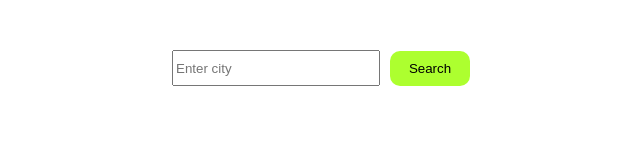
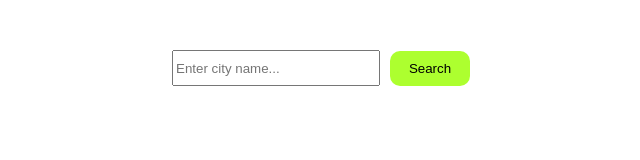
Before and after one commit to NidhiChauhan92/weatherApp, a React (Create React App) app: page / in a window 1280 px wide. Shown: the top 160 px of the page, without its empty margins (319-959 px from the left). Built offline with nearby package versions, Linux system fonts and the light colour scheme.

Commit message:
update file

```diff
--- a/src/components/Weather.jsx
+++ b/src/components/Weather.jsx
@@ -1,40 +1,70 @@
 import React, { useState } from "react";
+import axios from "axios";
 
-function WeatherApp() {
+const WeatherApp = () => {
   const [city, setCity] = useState("");
   const [weather, setWeather] = useState(null);
-    const [loading, setLoading] = useState(false);
+  const [error, setError] = useState("");
+  const [loading, setLoading] = useState(false); // Loading state
 
   const fetchWeather = async () => {
-        if (!city.trim()) return;
-        setLoading(true); // Show loading message
+    if (!city) {
+      setError("Please enter a city name");
+      return;
+    }
+
+    setError("");
+    setLoading(true); // Show loading text
+
+    const API_KEY = "YOUR_API_KEY"; // Replace with your OpenWeather API Key
+    const API_URL = `https://api.weatherapi.com/v1/current.json?key=${API_KEY}&q=${city}`;
+
     try {
-            const response = await fetch(`https://api.weatherapi.com/v1/current.json?key=57609c2e5147422caf7183741252603&q=${city}`);
-            if (!response.ok) throw new Error("Failed to fetch weather data");
-            const data = await response.json();
-            setWeather(data);
+      const response = await axios.get(API_URL);
+      setWeather(response.data);
     } catch (error) {
-            alert("Failed to fetch weather data");
-        } finally {
-            setLoading(false); // Hide loading message
+      setError("Failed to fetch weather data. Please enter a valid city.");
+      setWeather(null);
     }
+
+    setLoading(false); // Hide loading text
   };
 
   return (
-        <div>
-            <input type="text" value={city} onChange={(e) => setCity(e.target.value)} placeholder="Enter city" />
-            <button onClick={fetchWeather}>Search</button>
-            {loading && <p>Loading data…</p>}
-            {weather && (
-                <div className="weather-cards">
-                    <div className="weather-card"><strong>Temperature:</strong> {weather.current.temp_c}°C</div>
-                    <div className="weather-card"><strong>Humidity:</strong> {weather.current.humidity}%</div>
-                    <div className="weather-card"><strong>Condition:</strong> {weather.current.condition.text}</div>
-                    <div className="weather-card"><strong>Wind Speed:</strong> {weather.current.wind_kph} kph</div>
+    <div className="weather-container">
+      <div className="search-box">
+        <input
+          type="text"
+          placeholder="Enter city name..."
+          value={city}
+          onChange={(e) => setCity(e.target.value)}
+          className="search-input"
+        />
+        <button onClick={fetchWeather} className="search-button">
+          Search
+        </button>
+      </div>
+
+      {loading && <p className="loading-message">Loading data…</p>} {/* ✅ Using <p> for loading message */}
+      {error && <p className="error-message">{error}</p>}
+
+      {weather && !loading && (
+        <div className="weather-cards"> {/* ✅ Using "weather-cards" class */}
+          <WeatherCard title="Temperature" value={`${weather.current.temp_c}°C`} />
+          <WeatherCard title="Humidity" value={`${weather.current.humidity}%`} />
+          <WeatherCard title="Condition" value={weather.current.condition.text} />
+          <WeatherCard title="Wind Speed" value={`${weather.current.wind_kph} kph`} />
         </div>
       )}
     </div>
   );
-}
+};
+
+const WeatherCard = ({ title, value }) => (
+  <div className="weather-card"> {/* ✅ Using "weather-card" class */}
+    <h3>{title}</h3>
+    <p>{value}</p>
+  </div>
+);
 
 export default WeatherApp;
```
Lines whose indentation alone changed are shown as unchanged.
